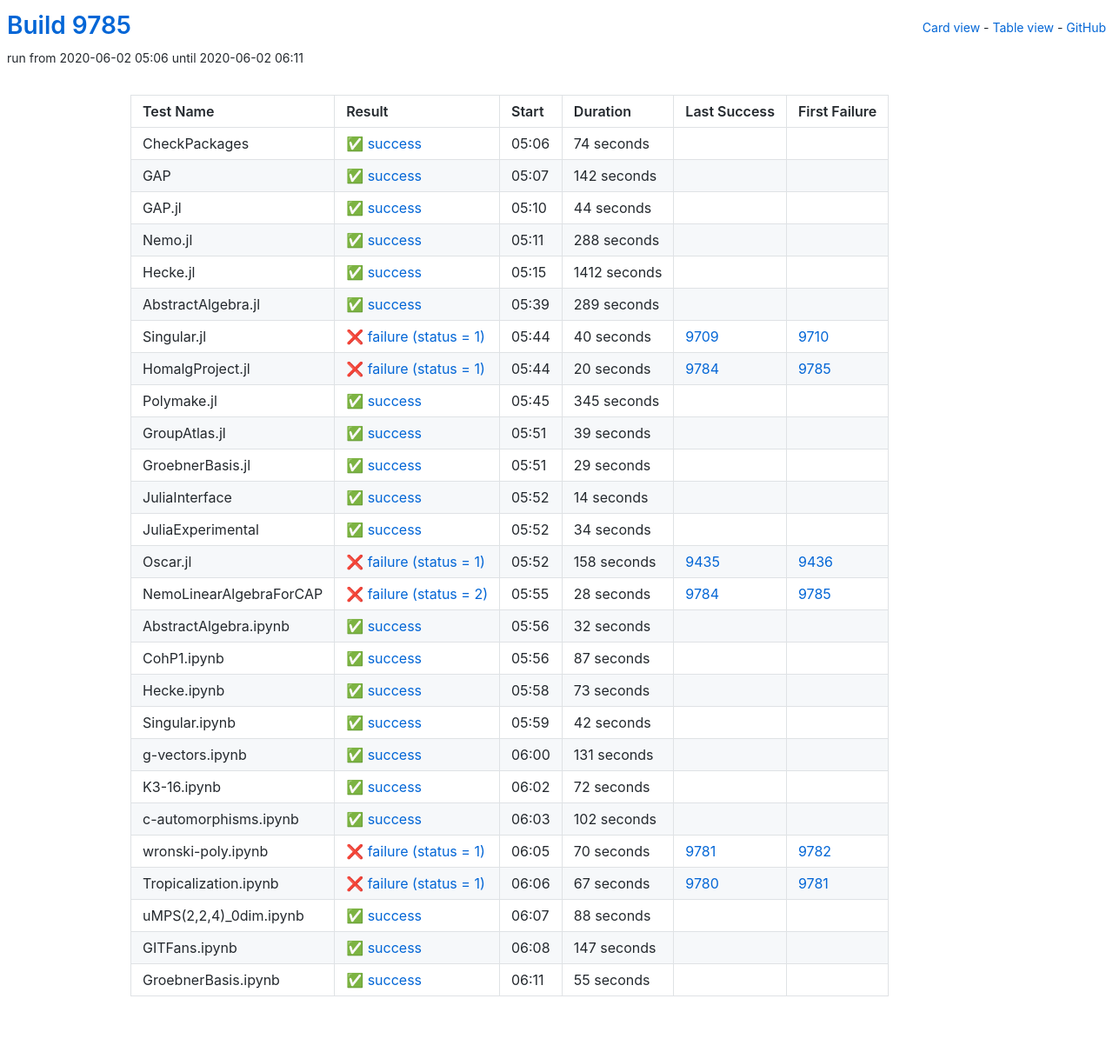
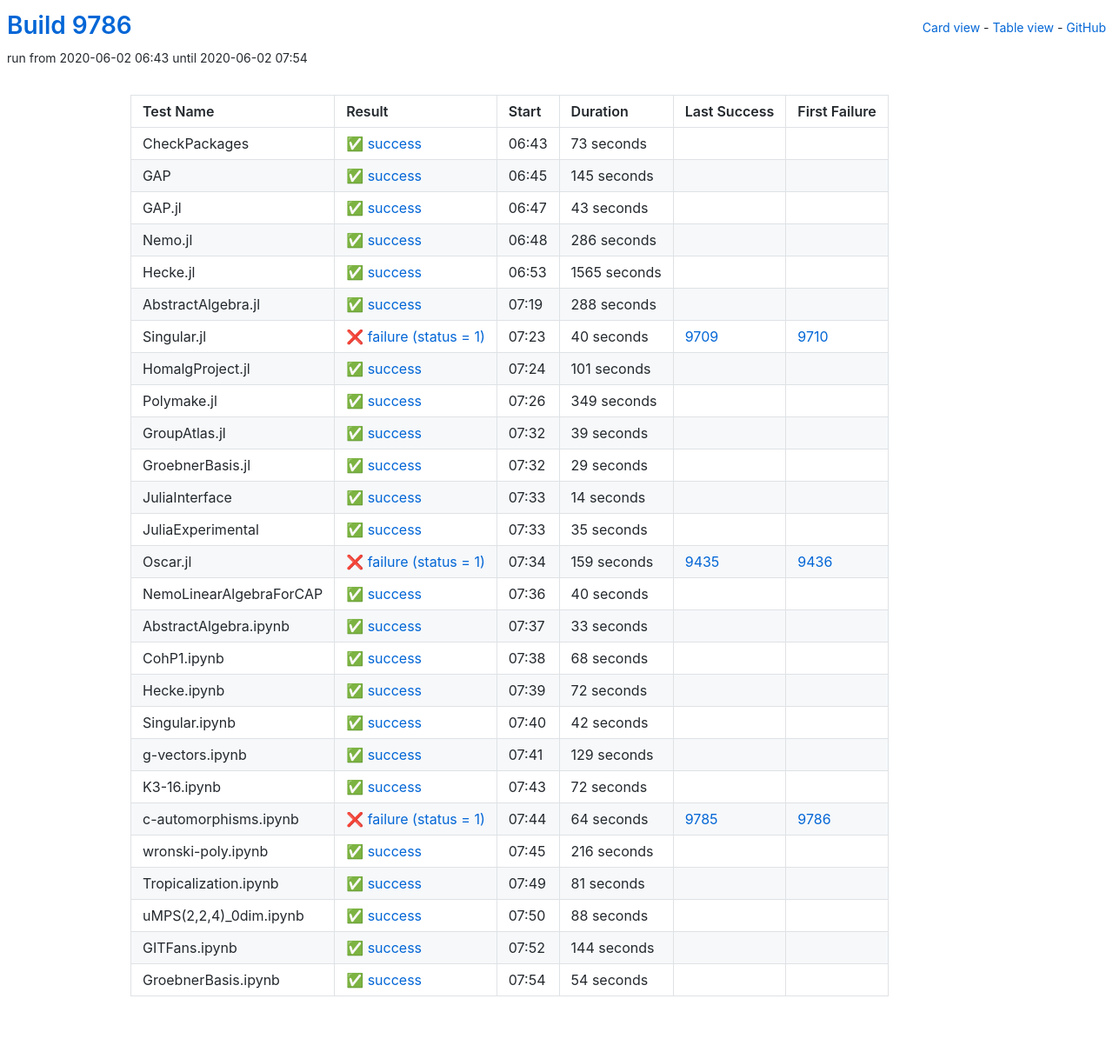
Before and after one commit to oscar-system/oscar-ci-status, a Jekyll site: the page built from table.html, in a window 1280 px wide. Shown: the whole page at 87% size. Built offline with Jekyll 4.4.1, drawn with Linux system fonts in a browser that asks for light colours.

Commit message:
Build 9786

```diff
--- a/_data/ci.yml
+++ b/_data/ci.yml
@@ -1,77 +1,77 @@
-build: 9785
-build_url: https://oscarci.mathematik.uni-kl.de/job/oscar/9785/
+build: 9786
+build_url: https://oscarci.mathematik.uni-kl.de/job/oscar/9786/
 job: oscar
 tests:
-- duration: 74
+- duration: 73
   exitcode: 0
   first_failure: false
   first_failure_url: null
   id: checkpackages
   last_success: false
   last_success_url: null
-  log: https://oscarci.mathematik.uni-kl.de/job/oscar/9785/artifact/logs/build-9785/CheckPackages.log
+  log: https://oscarci.mathematik.uni-kl.de/job/oscar/9786/artifact/logs/build-9786/CheckPackages.log
   name: CheckPackages
-  start: 2020-06-02 05:06
+  start: 2020-06-02 06:43
   status: success
   success: true
-- duration: 142
+- duration: 145
   exitcode: 0
   first_failure: false
   first_failure_url: null
   id: gap
   last_success: false
   last_success_url: null
-  log: https://oscarci.mathematik.uni-kl.de/job/oscar/9785/artifact/logs/build-9785/GAP.log
+  log: https://oscarci.mathematik.uni-kl.de/job/oscar/9786/artifact/logs/build-9786/GAP.log
   name: GAP
-  start: 2020-06-02 05:07
+  start: 2020-06-02 06:45
   status: success
   success: true
-- duration: 44
+- duration: 43
   exitcode: 0
   first_failure: false
   first_failure_url: null
   id: gap-jl
   last_success: false
   last_success_url: null
-  log: https://oscarci.mathematik.uni-kl.de/job/oscar/9785/artifact/logs/build-9785/GAP.jl.log
+  log: https://oscarci.mathematik.uni-kl.de/job/oscar/9786/artifact/logs/build-9786/GAP.jl.log
   name: GAP.jl
-  start: 2020-06-02 05:10
+  start: 2020-06-02 06:47
+  status: success
+  success: true
+- duration: 286
+  exitcode: 0
+  first_failure: false
+  first_failure_url: null
+  id: nemo-jl
+  last_success: false
+  last_success_url: null
+  log: https://oscarci.mathematik.uni-kl.de/job/oscar/9786/artifact/logs/build-9786/Nemo.jl.log
+  name: Nemo.jl
+  start: 2020-06-02 06:48
+  status: success
+  success: true
+- duration: 1565
+  exitcode: 0
+  first_failure: false
+  first_failure_url: null
+  id: hecke-jl
+  last_success: false
+  last_success_url: null
+  log: https://oscarci.mathematik.uni-kl.de/job/oscar/9786/artifact/logs/build-9786/Hecke.jl.log
+  name: Hecke.jl
+  start: 2020-06-02 06:53
   status: success
   success: true
 - duration: 288
   exitcode: 0
   first_failure: false
   first_failure_url: null
-  id: nemo-jl
-  last_success: false
-  last_success_url: null
-  log: https://oscarci.mathematik.uni-kl.de/job/oscar/9785/artifact/logs/build-9785/Nemo.jl.log
-  name: Nemo.jl
-  start: 2020-06-02 05:11
-  status: success
-  success: true
-- duration: 1412
-  exitcode: 0
-  first_failure: false
-  first_failure_url: null
-  id: hecke-jl
-  last_success: false
-  last_success_url: null
-  log: https://oscarci.mathematik.uni-kl.de/job/oscar/9785/artifact/logs/build-9785/Hecke.jl.log
-  name: Hecke.jl
-  start: 2020-06-02 05:15
-  status: success
-  success: true
-- duration: 289
-  exitcode: 0
-  first_failure: false
-  first_failure_url: null
   id: abstractalgebra-jl
   last_success: false
   last_success_url: null
-  log: https://oscarci.mathematik.uni-kl.de/job/oscar/9785/artifact/logs/build-9785/AbstractAlgebra.jl.log
+  log: https://oscarci.mathematik.uni-kl.de/job/oscar/9786/artifact/logs/build-9786/AbstractAlgebra.jl.log
   name: AbstractAlgebra.jl
-  start: 2020-06-02 05:39
+  start: 2020-06-02 07:19
   status: success
   success: true
 - duration: 40
@@ -81,33 +81,33 @@
   id: singular-jl
   last_success: 9709
   last_success_url: https://oscarci.mathematik.uni-kl.de/job/oscar/9709/
-  log: https://oscarci.mathematik.uni-kl.de/job/oscar/9785/artifact/logs/build-9785/Singular.jl.log
+  log: https://oscarci.mathematik.uni-kl.de/job/oscar/9786/artifact/logs/build-9786/Singular.jl.log
   name: Singular.jl
-  start: 2020-06-02 05:44
+  start: 2020-06-02 07:23
   status: failure
   success: false
-- duration: 20
-  exitcode: 1
-  first_failure: 9785
-  first_failure_url: https://oscarci.mathematik.uni-kl.de/job/oscar/9785/
+- duration: 101
+  exitcode: 0
+  first_failure: false
+  first_failure_url: null
   id: homalgproject-jl
-  last_success: 9784
-  last_success_url: https://oscarci.mathematik.uni-kl.de/job/oscar/9784/
-  log: https://oscarci.mathematik.uni-kl.de/job/oscar/9785/artifact/logs/build-9785/HomalgProject.jl.log
+  last_success: false
+  last_success_url: null
+  log: https://oscarci.mathematik.uni-kl.de/job/oscar/9786/artifact/logs/build-9786/HomalgProject.jl.log
   name: HomalgProject.jl
-  start: 2020-06-02 05:44
-  status: failure
-  success: false
-- duration: 345
+  start: 2020-06-02 07:24
+  status: success
+  success: true
+- duration: 349
   exitcode: 0
   first_failure: false
   first_failure_url: null
   id: polymake-jl
   last_success: false
   last_success_url: null
-  log: https://oscarci.mathematik.uni-kl.de/job/oscar/9785/artifact/logs/build-9785/Polymake.jl.log
+  log: https://oscarci.mathematik.uni-kl.de/job/oscar/9786/artifact/logs/build-9786/Polymake.jl.log
   name: Polymake.jl
-  start: 2020-06-02 05:45
+  start: 2020-06-02 07:26
   status: success
   success: true
 - duration: 39
@@ -117,9 +117,9 @@
   id: groupatlas-jl
   last_success: false
   last_success_url: null
-  log: https://oscarci.mathematik.uni-kl.de/job/oscar/9785/artifact/logs/build-9785/GroupAtlas.jl.log
+  log: https://oscarci.mathematik.uni-kl.de/job/oscar/9786/artifact/logs/build-9786/GroupAtlas.jl.log
   name: GroupAtlas.jl
-  start: 2020-06-02 05:51
+  start: 2020-06-02 07:32
   status: success
   success: true
 - duration: 29
@@ -129,9 +129,9 @@
   id: groebnerbasis-jl
   last_success: false
   last_success_url: null
-  log: https://oscarci.mathematik.uni-kl.de/job/oscar/9785/artifact/logs/build-9785/GroebnerBasis.jl.log
+  log: https://oscarci.mathematik.uni-kl.de/job/oscar/9786/artifact/logs/build-9786/GroebnerBasis.jl.log
   name: GroebnerBasis.jl
-  start: 2020-06-02 05:51
+  start: 2020-06-02 07:32
   status: success
   success: true
 - duration: 14
@@ -141,81 +141,81 @@
   id: juliainterface
   last_success: false
   last_success_url: null
-  log: https://oscarci.mathematik.uni-kl.de/job/oscar/9785/artifact/logs/build-9785/JuliaInterface.log
+  log: https://oscarci.mathematik.uni-kl.de/job/oscar/9786/artifact/logs/build-9786/JuliaInterface.log
   name: JuliaInterface
-  start: 2020-06-02 05:52
+  start: 2020-06-02 07:33
   status: success
   success: true
-- duration: 34
+- duration: 35
   exitcode: 0
   first_failure: false
   first_failure_url: null
   id: juliaexperimental
   last_success: false
   last_success_url: null
-  log: https://oscarci.mathematik.uni-kl.de/job/oscar/9785/artifact/logs/build-9785/JuliaExperimental.log
+  log: https://oscarci.mathematik.uni-kl.de/job/oscar/9786/artifact/logs/build-9786/JuliaExperimental.log
   name: JuliaExperimental
-  start: 2020-06-02 05:52
+  start: 2020-06-02 07:33
   status: success
   success: true
-- duration: 158
+- duration: 159
   exitcode: 1
   first_failure: 9436
   first_failure_url: https://oscarci.mathematik.uni-kl.de/job/oscar/9436/
   id: oscar-jl
   last_success: 9435
   last_success_url: https://oscarci.mathematik.uni-kl.de/job/oscar/9435/
-  log: https://oscarci.mathematik.uni-kl.de/job/oscar/9785/artifact/logs/build-9785/Oscar.jl.log
+  log: https://oscarci.mathematik.uni-kl.de/job/oscar/9786/artifact/logs/build-9786/Oscar.jl.log
   name: Oscar.jl
-  start: 2020-06-02 05:52
+  start: 2020-06-02 07:34
   status: failure
   success: false
-- duration: 28
-  exitcode: 2
-  first_failure: 9785
-  first_failure_url: https://oscarci.mathematik.uni-kl.de/job/oscar/9785/
+- duration: 40
+  exitcode: 0
+  first_failure: false
+  first_failure_url: null
   id: nemolinearalgebraforcap
-  last_success: 9784
-  last_success_url: https://oscarci.mathematik.uni-kl.de/job/oscar/9784/
-  log: https://oscarci.mathematik.uni-kl.de/job/oscar/9785/artifact/logs/build-9785/NemoLinearAlgebraForCAP.log
+  last_success: false
+  last_success_url: null
+  log: https://oscarci.mathematik.uni-kl.de/job/oscar/9786/artifact/logs/build-9786/NemoLinearAlgebraForCAP.log
   name: NemoLinearAlgebraForCAP
-  start: 2020-06-02 05:55
-  status: failure
-  success: false
-- duration: 32
+  start: 2020-06-02 07:36
+  status: success
+  success: true
+- duration: 33
   exitcode: 0
   first_failure: false
   first_failure_url: null
   id: abstractalgebra-ipynb
   last_success: false
   last_success_url: null
-  log: https://oscarci.mathematik.uni-kl.de/job/oscar/9785/artifact/logs/build-9785/AbstractAlgebra.ipynb.log
+  log: https://oscarci.mathematik.uni-kl.de/job/oscar/9786/artifact/logs/build-9786/AbstractAlgebra.ipynb.log
   name: AbstractAlgebra.ipynb
-  start: 2020-06-02 05:56
+  start: 2020-06-02 07:37
   status: success
   success: true
-- duration: 87
+- duration: 68
   exitcode: 0
   first_failure: false
   first_failure_url: null
   id: cohp1-ipynb
   last_success: false
   last_success_url: null
-  log: https://oscarci.mathematik.uni-kl.de/job/oscar/9785/artifact/logs/build-9785/CohP1.ipynb.log
+  log: https://oscarci.mathematik.uni-kl.de/job/oscar/9786/artifact/logs/build-9786/CohP1.ipynb.log
   name: CohP1.ipynb
-  start: 2020-06-02 05:56
+  start: 2020-06-02 07:38
   status: success
   success: true
-- duration: 73
+- duration: 72
   exitcode: 0
   first_failure: false
   first_failure_url: null
   id: hecke-ipynb
   last_success: false
   last_success_url: null
-  log: https://oscarci.mathematik.uni-kl.de/job/oscar/9785/artifact/logs/build-9785/Hecke.ipynb.log
+  log: https://oscarci.mathematik.uni-kl.de/job/oscar/9786/artifact/logs/build-9786/Hecke.ipynb.log
   name: Hecke.ipynb
-  start: 2020-06-02 05:58
+  start: 2020-06-02 07:39
   status: success
   success: true
 - duration: 42
@@ -225,21 +225,21 @@
   id: singular-ipynb
   last_success: false
   last_success_url: null
-  log: https://oscarci.mathematik.uni-kl.de/job/oscar/9785/artifact/logs/build-9785/Singular.ipynb.log
+  log: https://oscarci.mathematik.uni-kl.de/job/oscar/9786/artifact/logs/build-9786/Singular.ipynb.log
   name: Singular.ipynb
-  start: 2020-06-02 05:59
+  start: 2020-06-02 07:40
   status: success
   success: true
-- duration: 131
+- duration: 129
   exitcode: 0
   first_failure: false
   first_failure_url: null
   id: g-vectors-ipynb
   last_success: false
   last_success_url: null
-  log: https://oscarci.mathematik.uni-kl.de/job/oscar/9785/artifact/logs/build-9785/g-vectors.ipynb.log
+  log: https://oscarci.mathematik.uni-kl.de/job/oscar/9786/artifact/logs/build-9786/g-vectors.ipynb.log
   name: g-vectors.ipynb
-  start: 2020-06-02 06:00
+  start: 2020-06-02 07:41
   status: success
   success: true
 - duration: 72
@@ -249,47 +249,47 @@
   id: k3-16-ipynb
   last_success: false
   last_success_url: null
-  log: https://oscarci.mathematik.uni-kl.de/job/oscar/9785/artifact/logs/build-9785/K3-16.ipynb.log
+  log: https://oscarci.mathematik.uni-kl.de/job/oscar/9786/artifact/logs/build-9786/K3-16.ipynb.log
   name: K3-16.ipynb
-  start: 2020-06-02 06:02
+  start: 2020-06-02 07:43
   status: success
   success: true
-- duration: 102
+- duration: 64
+  exitcode: 1
+  first_failure: 9786
+  first_failure_url: https://oscarci.mathematik.uni-kl.de/job/oscar/9786/
+  id: c-automorphisms-ipynb
+  last_success: 9785
+  last_success_url: https://oscarci.mathematik.uni-kl.de/job/oscar/9785/
+  log: https://oscarci.mathematik.uni-kl.de/job/oscar/9786/artifact/logs/build-9786/c-automorphisms.ipynb.log
+  name: c-automorphisms.ipynb
+  start: 2020-06-02 07:44
+  status: failure
+  success: false
+- duration: 216
   exitcode: 0
   first_failure: false
   first_failure_url: null
-  id: c-automorphisms-ipynb
+  id: wronski-poly-ipynb
   last_success: false
   last_success_url: null
-  log: https://oscarci.mathematik.uni-kl.de/job/oscar/9785/artifact/logs/build-9785/c-automorphisms.ipynb.log
-  name: c-automorphisms.ipynb
-  start: 2020-06-02 06:03
+  log: https://oscarci.mathematik.uni-kl.de/job/oscar/9786/artifact/logs/build-9786/wronski-poly.ipynb.log
+  name: wronski-poly.ipynb
+  start: 2020-06-02 07:45
   status: success
   success: true
-- duration: 70
-  exitcode: 1
-  first_failure: 9782
-  first_failure_url: https://oscarci.mathematik.uni-kl.de/job/oscar/9782/
-  id: wronski-poly-ipynb
-  last_success: 9781
-  last_success_url: https://oscarci.mathematik.uni-kl.de/job/oscar/9781/
-  log: https://oscarci.mathematik.uni-kl.de/job/oscar/9785/artifact/logs/build-9785/wronski-poly.ipynb.log
-  name: wronski-poly.ipynb
-  start: 2020-06-02 06:05
-  status: failure
-  success: false
-- duration: 67
-  exitcode: 1
-  first_failure: 9781
-  first_failure_url: https://oscarci.mathematik.uni-kl.de/job/oscar/9781/
+- duration: 81
+  exitcode: 0
+  first_failure: false
+  first_failure_url: null
   id: tropicalization-ipynb
-  last_success: 9780
-  last_success_url: https://oscarci.mathematik.uni-kl.de/job/oscar/9780/
-  log: https://oscarci.mathematik.uni-kl.de/job/oscar/9785/artifact/logs/build-9785/Tropicalization.ipynb.log
+  last_success: false
+  last_success_url: null
+  log: https://oscarci.mathematik.uni-kl.de/job/oscar/9786/artifact/logs/build-9786/Tropicalization.ipynb.log
   name: Tropicalization.ipynb
-  start: 2020-06-02 06:06
-  status: failure
-  success: false
+  start: 2020-06-02 07:49
+  status: success
+  success: true
 - duration: 88
   exitcode: 0
   first_failure: false
@@ -297,32 +297,32 @@
   id: umps-2-2-4-0dim-ipynb
   last_success: false
   last_success_url: null
-  log: https://oscarci.mathematik.uni-kl.de/job/oscar/9785/artifact/logs/build-9785/uMPS-2-2-4-_0dim.ipynb.log
+  log: https://oscarci.mathematik.uni-kl.de/job/oscar/9786/artifact/logs/build-9786/uMPS-2-2-4-_0dim.ipynb.log
   name: uMPS(2,2,4)_0dim.ipynb
-  start: 2020-06-02 06:07
+  start: 2020-06-02 07:50
   status: success
   success: true
-- duration: 147
+- duration: 144
   exitcode: 0
   first_failure: false
   first_failure_url: null
   id: gitfans-ipynb
   last_success: false
   last_success_url: null
-  log: https://oscarci.mathematik.uni-kl.de/job/oscar/9785/artifact/logs/build-9785/GITFans.ipynb.log
+  log: https://oscarci.mathematik.uni-kl.de/job/oscar/9786/artifact/logs/build-9786/GITFans.ipynb.log
   name: GITFans.ipynb
-  start: 2020-06-02 06:08
+  start: 2020-06-02 07:52
   status: success
   success: true
-- duration: 55
+- duration: 54
   exitcode: 0
   first_failure: false
   first_failure_url: null
   id: groebnerbasis-ipynb
   last_success: false
   last_success_url: null
-  log: https://oscarci.mathematik.uni-kl.de/job/oscar/9785/artifact/logs/build-9785/GroebnerBasis.ipynb.log
+  log: https://oscarci.mathematik.uni-kl.de/job/oscar/9786/artifact/logs/build-9786/GroebnerBasis.ipynb.log
   name: GroebnerBasis.ipynb
-  start: 2020-06-02 06:11
+  start: 2020-06-02 07:54
   status: success
   success: true
```
Also changed, not shown: README.md.
